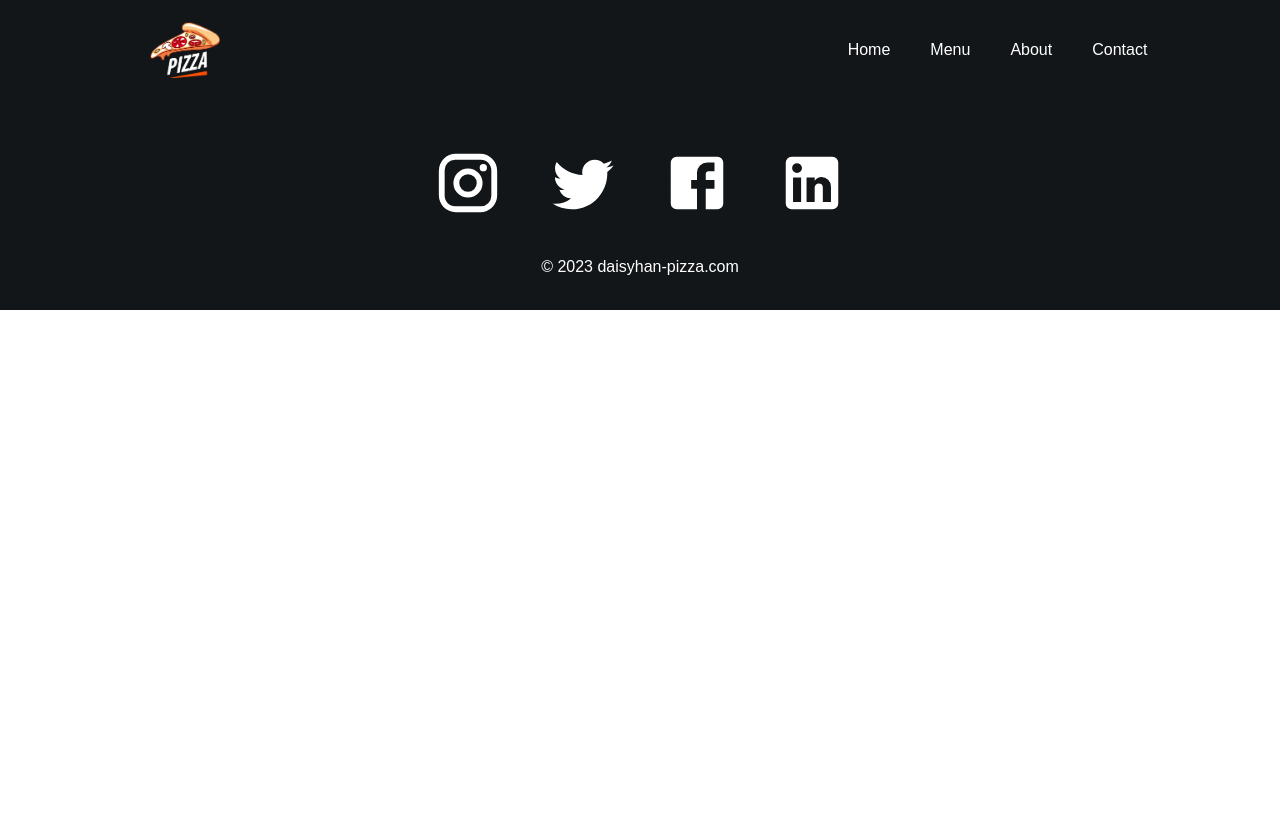
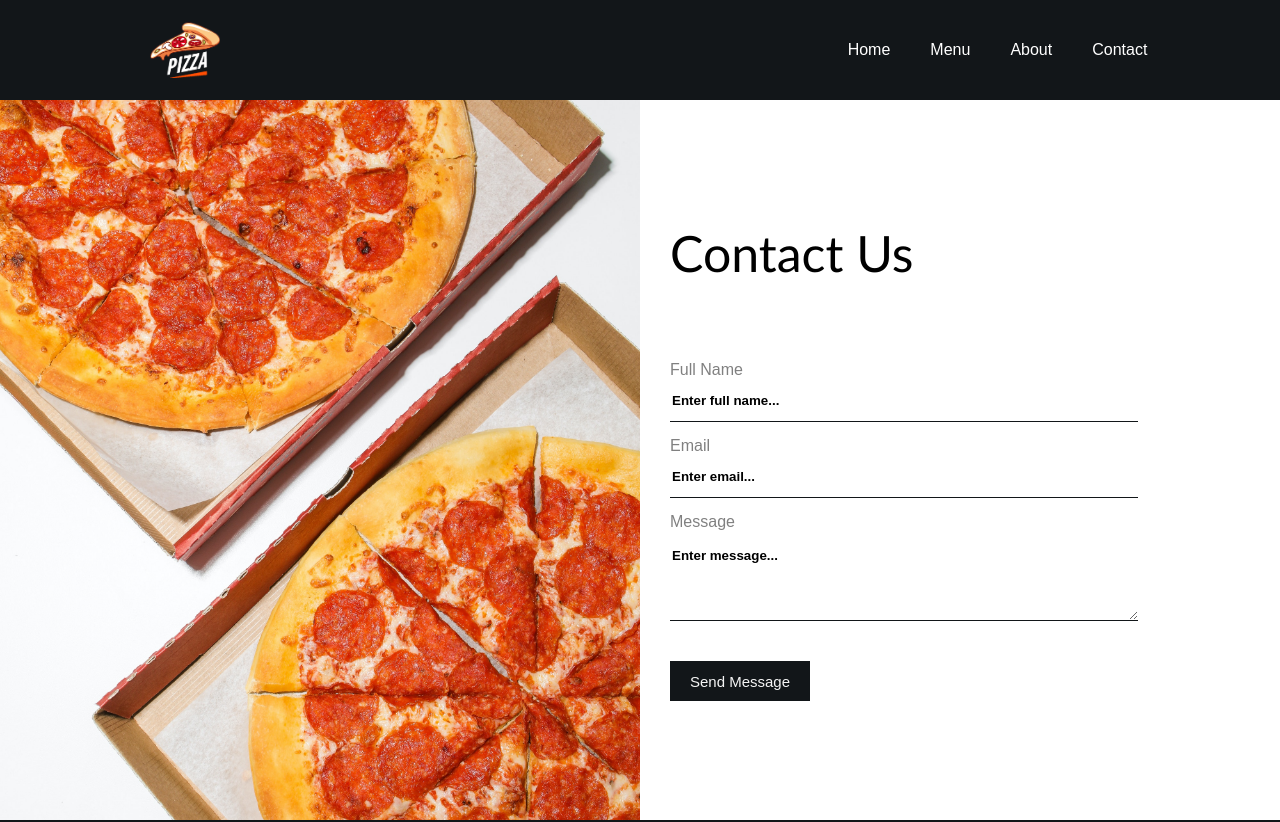
Before and after one commit to Daisyhan35/PIZZA, a React (Create React App) app: page /contact in a window 1280 px wide. Shown: the top 822 px of the page. Before the commit the page ends 800 px from the top, so only its background shows below. Built offline with nearby package versions, Linux system fonts and the light colour scheme.

Commit message:
Add Contact Page

```diff
--- a/src/App.js
+++ b/src/App.js
@@ -4,8 +4,8 @@
 import Home from './pages/Home';
 import Menu from './pages/Menu';
 import About from './pages/About';
-
 import { BrowserRouter as Router, Route, Routes } from 'react-router-dom';
+import Contact from './pages/Contact';
 
 function App() {
   return (
@@ -16,8 +16,7 @@
         <Route path='/' exact Component={Home} />
         <Route path='/menu' exact Component={Menu} />
         <Route path='/about' exact Component={About} />
-
-
+        <Route path='/contact' exact Component={Contact} />
       </Routes>
       <Footer />
       </Router>
--- /dev/null
+++ b/src/pages/Contact.js
@@ -0,0 +1,33 @@
+import React from 'react';
+import PizzaLeft from '../assets/pizzaLeft.jpg';
+import '../styles/Contact.css'
+
+function Contact() {
+  return (
+    <div className='contact'>
+        <div className='leftSide'
+        style={{backgroundImage: `url(${PizzaLeft})` }}></div>
+        <div className='rightSide'>
+          <h1>Contact Us</h1>
+          <form id='contact-form' method='POST'>
+            <label htmlFor='name'>Full Name</label>
+            <input name='name' placeholder='Enter full name...' type='text' />
+            <label htmlFor='email'>Email</label>
+            <input name='email' placeholder='Enter email...' type='email' />
+            <label htmlFor='message'>Message</label>
+            <textarea
+            rows='6'
+            placeholder='Enter message...'
+            name='message'
+            required>
+            </textarea>
+            <button type='submit'>Send Message</button>
+
+
+          </form>
+        </div>
+    </div>
+  )
+}
+
+export default Contact
--- /dev/null
+++ b/src/styles/Contact.css
@@ -0,0 +1,80 @@
+.contact {
+    width: 100%;
+    height: 90vh;
+    display: flex;
+  }
+
+  .contact .leftSide {
+    height: 100%;
+    flex: 50%;
+    background-position: center;
+    background-repeat: no-repeat;
+    background-size: cover;
+  }
+
+  .contact .rightSide {
+    height: 100%;
+    flex: 50%;
+    display: flex;
+    flex-direction: column;
+    justify-content: center;
+  }
+
+  .contact .rightSide h1 {
+    font-family: "Trebuchet MS", "Lucida Sans Unicode", "Lucida Grande",
+      "Lucida Sans", Arial, sans-serif;
+    font-weight: 10;
+    font-size: 50px;
+    margin-left: 30px;
+  }
+
+  form {
+    display: flex;
+    flex-direction: column;
+    width: auto;
+    height: auto;
+    padding: 30px;
+  }
+
+  form input {
+    height: 40px;
+    width: 80%;
+    border: none;
+    border-bottom: 1px solid #121619;
+    color: black;
+  }
+
+  form textarea {
+    margin-top: 15px;
+    height: 70px;
+    width: 80%;
+    border: none;
+    border-bottom: 1px solid #121619;
+    color: black;
+  }
+  input::placeholder,
+  textarea::placeholder {
+    font-weight: bold;
+    color: black;
+    font-family: Arial, Helvetica, sans-serif;
+  }
+  form input:focus,
+  textarea:focus {
+    outline: none;
+  }
+
+  form label {
+    margin-top: 15px;
+    color: grey;
+  }
+
+  form button {
+    margin-top: 40px;
+    width: 140px;
+    height: 40px;
+    border: none;
+    background-color: #121619;
+    color: whitesmoke;
+    font-size: 15px;
+    cursor: pointer;
+  }
--- a/src/styles/Home.css
+++ b/src/styles/Home.css
@@ -52,6 +52,12 @@
     transition: 0.3s ease-in;
   }
 
+  @media only screen and (max-width: 750px) {
+    .headerContainer h1 {
+      font-size: 70px;
+    }
+  }
+
   @media only screen and (max-width: 650px) {
     .home {
       justify-content: center;
```
